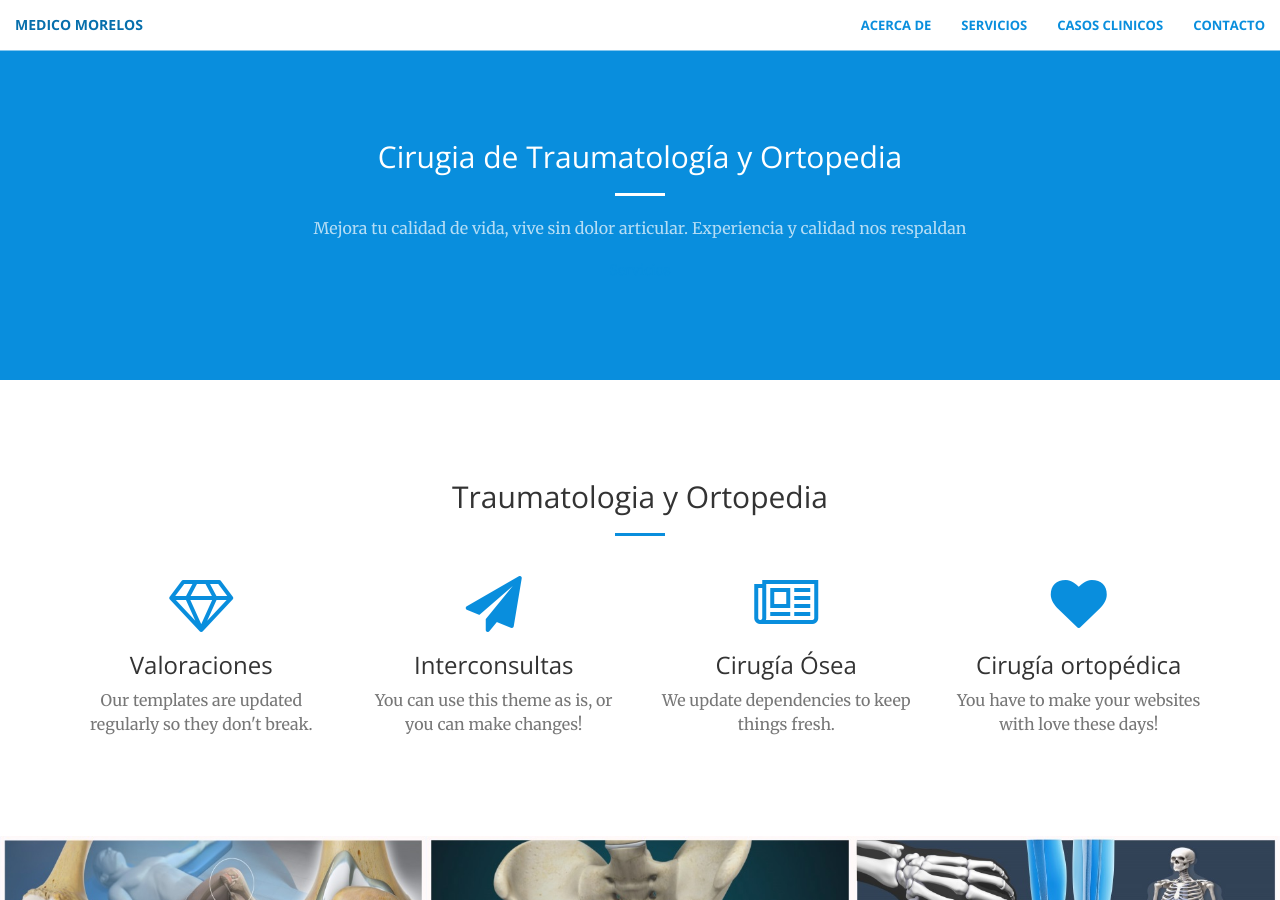
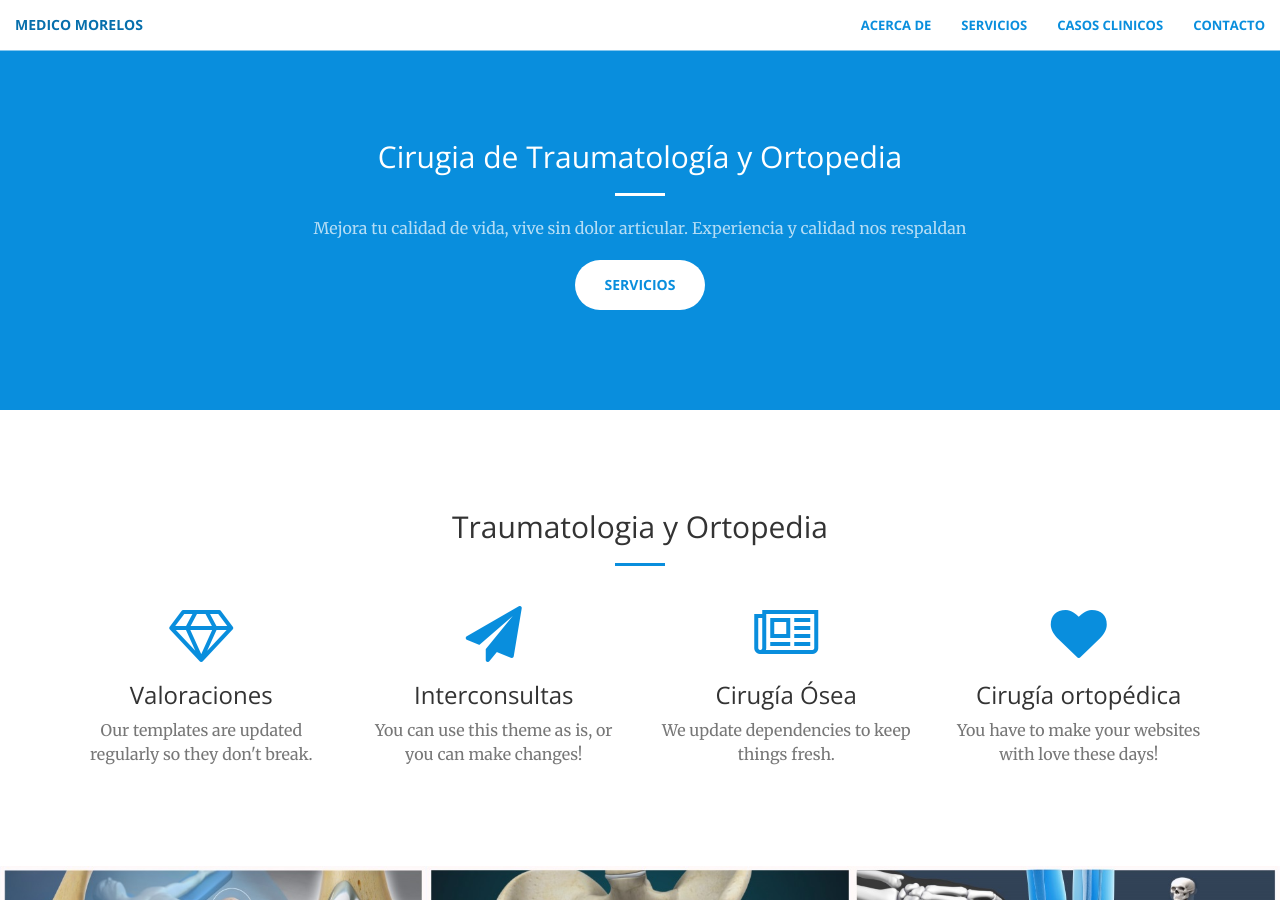
Before and after one commit to MedicoMorales/MedicoMorelos, a Jekyll site: the page built from index.html, in a window 1280 px wide and 900 px high, scrolled down 860 px. Built offline with Jekyll 4.4.1, drawn with Linux system fonts in a browser that asks for light colours.

Commit message:
Update call-to-action.html

```diff
--- a/_includes/call-to-action.html
+++ b/_includes/call-to-action.html
@@ -5,7 +5,7 @@
                 <h2 class="section-heading">Cirugia de Traumatología y Ortopedia</h2>
                 <hr class="light">
                 <p class="text-faded">Mejora tu calidad de vida, vive sin dolor articular. Experiencia y calidad nos respaldan</p>
-                <a class="page-scroll" href="#" class="btn btn-default btn-xl">Servicios</a>
+                <a  href="#services" class="btn btn-default btn-xl"class="page-scroll">Servicios</a>
             </div>
         </div>
     </div>
```
